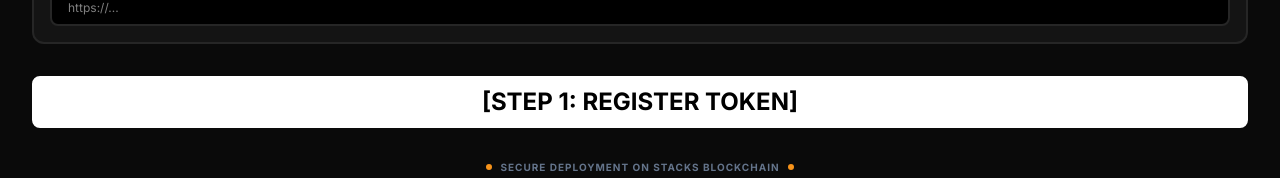
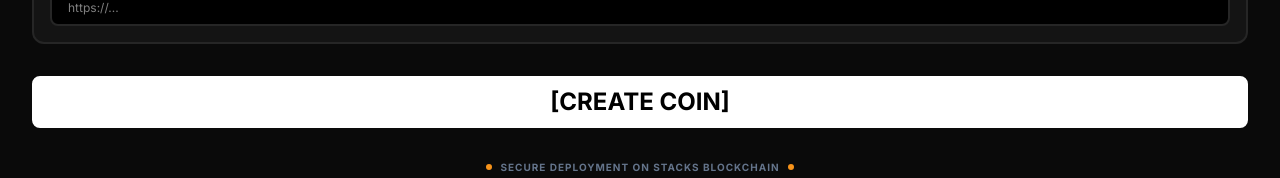
Before and after one commit to unclekaldoteth/stacks.fun, a Next.js app in the folder frontend/: page /create in a window 1280 px wide. Shown: the part 972-1150 px from the top of the page. Built offline with nearby package versions, Linux system fonts and the light colour scheme; no server answers.

Commit message:
feat: Simplify token creation to 1-click process
- Auto-check if trading pool exists on page load
- Create pool automatically if needed (only once ever)
- Then register token - all in one flow
- Simple 'CREATE COIN' button for creators
- Pool for launchpad-token shared by all tokens

```diff
--- a/frontend/app/create/page.tsx
+++ b/frontend/app/create/page.tsx
@@ -1,15 +1,15 @@
 'use client';
 
-import { useState } from 'react';
+import { useState, useEffect } from 'react';
 import Link from 'next/link';
 import { useRouter } from 'next/navigation';
-import { registerToken, createPool } from '@/lib/contracts';
+import { registerToken, createPool, getPoolInfo } from '@/lib/contracts';
 import { getExplorerTxUrl } from '@/lib/stacks';
 import { useWallet } from '@/components/WalletProvider';
 
 export default function CreateTokenPage() {
     const router = useRouter();
-    const { address } = useWallet();
+    const { address, isConnected } = useWallet();
     const [formData, setFormData] = useState({
         name: '',
         symbol: '',
@@ -21,62 +21,89 @@
     });
     const [isLoading, setIsLoading] = useState(false);
     const [txId, setTxId] = useState<string | null>(null);
-    const [step, setStep] = useState<'register' | 'create-pool' | 'done'>('register');
+    const [poolExists, setPoolExists] = useState<boolean | null>(null);
+    const [step, setStep] = useState<'idle' | 'creating-pool' | 'registering' | 'done'>('idle');
 
     const DEPLOYER = process.env.NEXT_PUBLIC_CONTRACT_DEPLOYER || 'ST1ZGGS886YCZHMFXJR1EK61ZP34FNWNSX28M1PMM';
     const tokenContractId = `${DEPLOYER}.launchpad-token`;
 
+    // Check if pool exists on mount
+    useEffect(() => {
+        async function checkPool() {
+            try {
+                const pool = await getPoolInfo(tokenContractId);
+                setPoolExists(pool !== null);
+            } catch {
+                setPoolExists(false);
+            }
+        }
+        checkPool();
+    }, [tokenContractId]);
+
     const handleSubmit = async (e: React.FormEvent) => {
         e.preventDefault();
+
+        if (!isConnected) {
+            alert('Please connect your wallet first.');
+            return;
+        }
+
         setIsLoading(true);
         setTxId(null);
 
         try {
-            if (step === 'register') {
-                // Step 1: Register token
-                await registerToken(
-                    formData.name,
-                    formData.symbol,
-                    formData.imageUrl || undefined,
-                    formData.description || undefined,
+            // If pool doesn't exist, create it first (only needed once ever)
+            if (poolExists === false) {
+                setStep('creating-pool');
+                await createPool(
+                    tokenContractId,
+                    address || DEPLOYER,
                     {
                         onFinish: async (data) => {
-                            setTxId(data.txId);
-                            setStep('create-pool');
-                            setIsLoading(false);
-                            alert(`Token registered! Now create the trading pool.`);
+                            console.log('Pool created:', data.txId);
+                            setPoolExists(true);
+                            // Now register the token
+                            await registerTokenStep();
                         },
                         onCancel: () => {
                             setIsLoading(false);
+                            setStep('idle');
                         },
                     }
                 );
-            } else if (step === 'create-pool') {
-                // Step 2: Create pool for trading
-                const userAddress = address || DEPLOYER;
-
-                await createPool(
-                    tokenContractId,
-                    userAddress,
-                    {
-                        onFinish: (data) => {
-                            setTxId(data.txId);
-                            setStep('done');
-                            setIsLoading(false);
-                            alert(`Pool created! Token ${formData.symbol} is now tradeable!`);
-                            router.push('/');
-                        },
-                        onCancel: () => {
-                            setIsLoading(false);
-                        },
-                    }
-                );
+            } else {
+                // Pool exists, just register the token
+                await registerTokenStep();
             }
         } catch (err) {
             console.error(err);
             alert('Transaction failed. Please try again.');
             setIsLoading(false);
+            setStep('idle');
         }
+    };
+
+    const registerTokenStep = async () => {
+        setStep('registering');
+        await registerToken(
+            formData.name,
+            formData.symbol,
+            formData.imageUrl || undefined,
+            formData.description || undefined,
+            {
+                onFinish: (data) => {
+                    setTxId(data.txId);
+                    setStep('done');
+                    setIsLoading(false);
+                    alert(`Token "${formData.symbol}" created successfully! It will appear on the homepage in about 30 seconds.`);
+                    router.push('/');
+                },
+                onCancel: () => {
+                    setIsLoading(false);
+                    setStep('idle');
+                },
+            }
+        );
     };
 
     const handleChange = (e: React.ChangeEvent<HTMLInputElement | HTMLTextAreaElement>) => {
@@ -196,16 +223,18 @@
                     {/* Submit */}
                     <button
                         type="submit"
-                        disabled={isLoading || step === 'done'}
+                        disabled={isLoading || step === 'done' || poolExists === null}
                         className="w-full btn-pump btn-pump-primary py-6 text-2xl"
                     >
-                        {isLoading
-                            ? 'PROCESSING...'
-                            : step === 'register'
-                                ? '[STEP 1: REGISTER TOKEN]'
-                                : step === 'create-pool'
-                                    ? '[STEP 2: CREATE TRADING POOL]'
-                                    : '[DONE! ✓]'
+                        {poolExists === null
+                            ? 'CHECKING...'
+                            : isLoading
+                                ? step === 'creating-pool'
+                                    ? 'SETTING UP TRADING POOL...'
+                                    : 'CREATING TOKEN...'
+                                : step === 'done'
+                                    ? '[DONE! ✓]'
+                                    : '[CREATE COIN]'
                         }
                     </button>
 
--- a/frontend/lib/contracts.ts
+++ b/frontend/lib/contracts.ts
@@ -253,6 +253,13 @@
 export async function getPoolInfo(tokenContract: string): Promise<PoolInfo | null> {
     try {
         const contractId = getContractId('bondingCurve');
+        const [tokenAddress, tokenName] = tokenContract.split('.');
+
+        // Encode the contract principal argument as hex
+        // Format: 0x06 (type tag for contract principal) + address length + address + name length + name
+        const tx = await getTransactionHelpers();
+        const cvHex = tx.cvToHex(tx.contractPrincipalCV(tokenAddress, tokenName));
+
         const response = await fetch(
             `${HIRO_API}/v2/contracts/call-read/${contractId.replace('.', '/')}/get-pool-info`,
             {
@@ -260,7 +267,7 @@
                 headers: { 'Content-Type': 'application/json' },
                 body: JSON.stringify({
                     sender: DEPLOYER,
-                    arguments: [tokenContract],
+                    arguments: [cvHex],
                 }),
             }
         );
@@ -268,9 +275,19 @@
         if (!response.ok) return null;
         const data = await response.json();
 
-        // Parse Clarity response (simplified - actual parsing needed)
-        console.log('Pool info response:', data);
-        return null; // TODO: Parse clarity value
+        // Check if result is (some ...) or none
+        // If result contains "none", pool doesn't exist
+        if (data.result && !data.result.includes('none')) {
+            // Pool exists - parse the tuple
+            return {
+                creator: '',
+                tokensSold: 0,
+                stxReserve: 0,
+                isGraduated: false,
+                createdAt: 0
+            };
+        }
+        return null;
     } catch (error) {
         console.error('Error fetching pool info:', error);
         return null;
```
